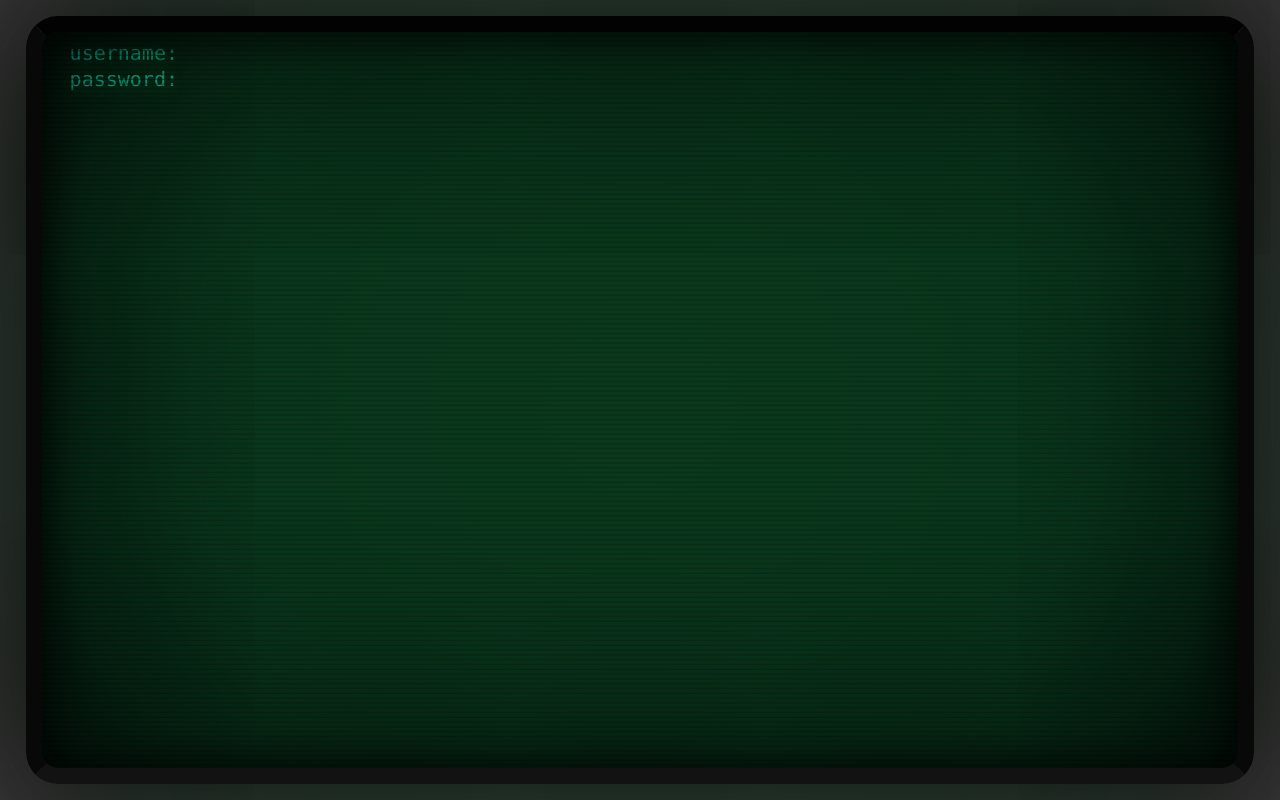
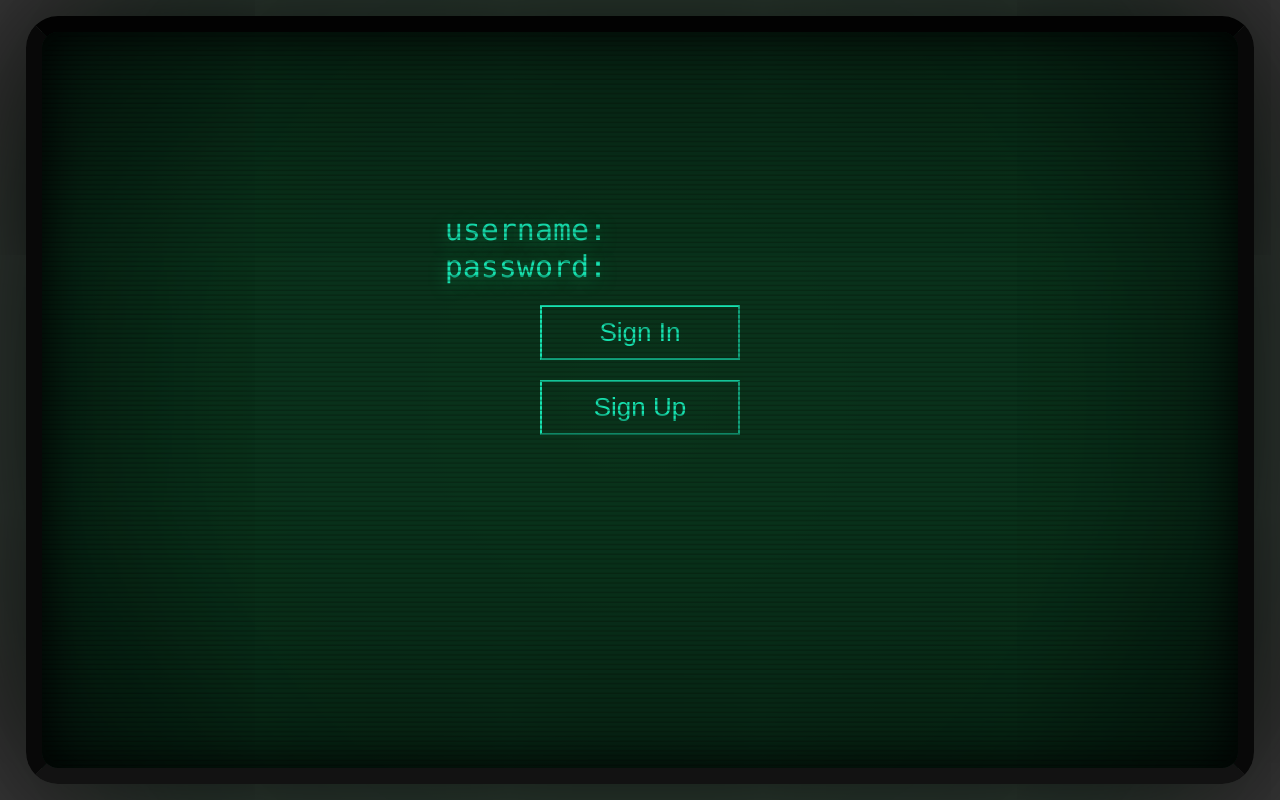
Before and after one commit to BananaYeti/CondorFrontend, a React (Create React App) app: page / in a window 1280 px wide. Built offline with nearby package versions, Linux system fonts and the light colour scheme; no server answers.

Commit message:
Add Sign up

```diff
--- a/src/components/MainTerminal.js
+++ b/src/components/MainTerminal.js
@@ -71,16 +71,16 @@ class MainTerminal extends Component {
                     )
                 }
                 <form onSubmit={this.submitCommand}>
-                    foo@bar:~$
-                    <input autoComplete="off"
+                    <pre>foo@bar:~$ <input autoComplete="off"
                             autoCorrect="off"
                             autoCapitalize="off"
                             spellCheck="false"
                             id="command_line"
                             type="text"
-                            className="inputArea"
+                            className="commandInputArea"
                             value={this.state.newtermline}
                             onChange={this.updatenewtermline}/>
+                    </pre>
                 </form>
                 <div style={{ float:"left", clear: "both" }}
                      ref={(el) => { this.messagesEnd = el; }}>
--- a/src/components/chat/ChatWindow.js
+++ b/src/components/chat/ChatWindow.js
@@ -62,7 +62,7 @@ class ChatWindow extends Component{
                       wrap="true" cols="1"
                       id="chat_line"
                       type="text"
-                      className="inputArea"
+                      className="messageInputArea"
                       value={this.state.nextMessage}
                       onChange={this.updateNextMessage}/>
               </form>
--- a/src/components/login/LoginForm.css
+++ b/src/components/login/LoginForm.css
@@ -1,3 +1,28 @@
 .error{
     color:red;
   }
+.userInputArea {
+  width: 20%;
+  font-size: 26px;
+  font-size: 30px;
+}
+.signIn {
+  margin-top: 15%;
+  text-align: center;
+  font-size: 30px;
+
+}
+.buttonDiv {
+  text-align: center;
+  padding: 10px;
+}
+.userButton {
+  padding: 10px;
+  margin: 10px;
+  font-size: 26px;
+  color: #14fdce;
+  background-color: transparent;
+  border-color: #14fdce;
+  width: 200px;
+  outline: none;
+}
--- a/src/components/login/LoginForm.js
+++ b/src/components/login/LoginForm.js
@@ -9,18 +9,46 @@ class LoginForm extends Component{
         this.state = {
             username:'',
             password:'',
-            error:null
+            checkPassword:'',
+            error:null,
+            signUp:false
         }
     }
 
     sendForm = (event) => {
         event.preventDefault();
         console.log('sending');
-        auth.sendLogin(this.state.username, this.state.password);
+        var loginForm = this;
+        auth.sendLogin(this.state.username, this.state.password, function(success){
+          if(!success) {
+            loginForm.setState({
+                password:'',
+                error:'Login failed'
+            });
+          }
+        })
+    }
+
+    signUp = (event) => {
         this.setState({
-            username:'',
-            password:''
+            signUp:true,
+            error:null
         });
+    }
+
+    register = (event) => {
+        event.preventDefault();
+        if (this.state.password==this.state.checkPassword) {
+            auth.sendRegister(this.state.username, this.state.password);
+            this.setState({
+                signUp:false,
+                error:null
+            });
+        } else {
+            this.setState({
+                error:"Passwords do not match!"
+            });
+        }
     }
 
     updateUsername = (event) => {
@@ -33,20 +61,26 @@ class LoginForm extends Component{
             password:event.target.value
         });
     }
+    updatePassword2 = (event) => {
+        this.setState({
+            checkPassword:event.target.value
+        });
+    }
 
     renderError(){
         if(this.state.error){
-            return(<p className="error">Unable to log in</p>);
+            return(<p className="error">{this.state.error}</p>);
         }
         return;
     }
 
     render() {
         return(
-        <div>
+        <div className="signIn">
             {
                 this.renderError()
             }
+            <div className="forms">
                 <form>
                     username:
                     <input autoComplete="off"
@@ -56,9 +90,26 @@ class LoginForm extends Component{
                         wrap="true"
                         cols="1"
                         type="text"
-                    className="inputArea"
-                    onChange={this.updateUsername}/>
+                        className="userInputArea"
+                        onChange={this.updateUsername}
+                        value={this.state.username}/>
                 </form>
+                {this.state.signUp ?
+                  (<form id="passwordform">
+                      password:
+                      <input autoComplete="off"
+                          autoCorrect="off"
+                          autoCapitalize="off"
+                          spellCheck="false"
+                          wrap="true"
+                          cols="1"
+                          type="password"
+                          className="userInputArea"
+                          onChange={this.updatePassword2}
+                          value={this.state.checkPassword}/>
+                  </form>):
+                  (<div></div>)
+                }
                 <form   onSubmit={this.sendForm}
                         id="passwordform">
                     password:
@@ -69,9 +120,22 @@ class LoginForm extends Component{
                         wrap="true"
                         cols="1"
                         type="password"
-                    className="inputArea"
-                    onChange={this.updatePassword}/>
+                        className="userInputArea"
+                        onChange={this.updatePassword}
+                        value={this.state.password}/>
                 </form>
+            </div>
+            {this.state.signUp?
+              (<button className="userButton" onClick={this.register}>Sign Up!</button>):
+              (
+                <div className="buttonDiv">
+                  <button className="userButton" onClick={this.sendForm}>Sign In</button><br/>
+                  <button className="userButton" onClick={this.signUp}>Sign Up</button>
+                </div>
+              )
+            }
+
+
         </div>
         );
     }
--- a/src/containers/Terminal.css
+++ b/src/containers/Terminal.css
@@ -14,7 +14,6 @@ body {
 input {                         /*BUG! input field text does not havVT323e glow effect*/
   border: none;
   display: inline-block;
-  width: 80%;
   background-color: transparent; /*#031e11;*/
   text-shadow: 0 0 0 #14fdce;
   outline: none;
@@ -23,7 +22,12 @@ input {                         /*BUG! input field text does not havVT323e glow
   font-size: 20px;
   -webkit-font-smoothing: none;
 }
-
+.commandInputArea {
+  width: 68%;
+}
+.messageInputArea {
+  width: 90%;
+}
 a,
 a:visited {
   border-bottom: 0.2rem solid #bcbc3a;
--- a/src/containers/Terminal.js
+++ b/src/containers/Terminal.js
@@ -1,9 +1,10 @@
 import {connect} from 'react-redux';
 
 import React, { Component } from 'react';
-import './Terminal.css';
+
 import auth from '../modules/auth';
 import LoginForm from '../components/login/LoginForm';
+import './Terminal.css';
 import GameLayout from './GameLayout';
 
 class Terminal extends Component {
--- a/src/modules/auth.js
+++ b/src/modules/auth.js
@@ -2,7 +2,7 @@ import {store, persistor} from '../store';
 import {login, logout} from '../actions/authActions';
 import axios from 'axios';
 
-function sendLogin(username, password){
+function sendLogin(username, password, cb){
     var postData = {
         username,
         password
@@ -16,6 +16,28 @@ function sendLogin(username, password){
         console.log('login succeeded');
         console.log(response);
         store.dispatch(login(response.data.user.name, response.data.token));
+        cb(true);
+    }).catch((error) => {
+        console.log('login failed');
+        store.dispatch(logout());
+        cb(false);
+    });
+}
+
+function sendRegister(username, password){
+    var postData = {
+        username,
+        password
+    };
+    console.log('logging in' + username)
+    axios({
+        method:'post',
+        url:'http://18.220.152.168:80/register',
+        data:postData
+    }).then((response) => {
+        console.log('login succeeded');
+        console.log(response);
+        //store.dispatch(login(response.data.user.name, response.data.token));
     }).catch((error) => {
         console.log('login failed');
         store.dispatch(logout());
@@ -23,5 +45,6 @@ function sendLogin(username, password){
 }
 
 export default {
-    sendLogin
+    sendLogin,
+    sendRegister
 };
--- a/src/modules/commands.js
+++ b/src/modules/commands.js
@@ -1,5 +1,6 @@
 import chat from './chat';
 import {store, persistor} from '../store';
+import axios from 'axios';
 
 import {printLine} from '../actions/commandActions';
 import {switchRoom} from '../actions/messageActions';
```
Lines whose indentation alone changed are shown as unchanged.
